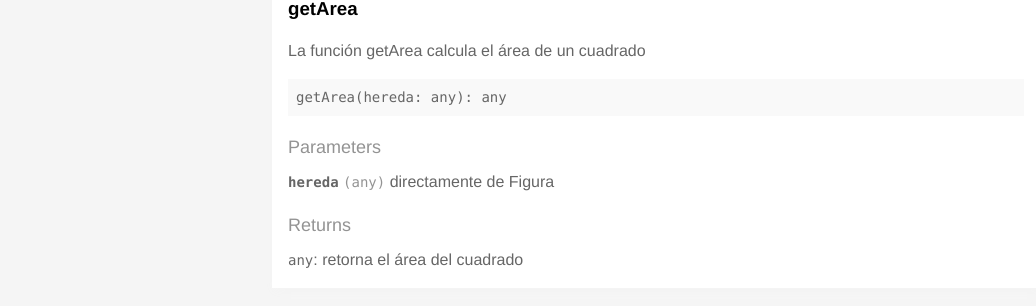
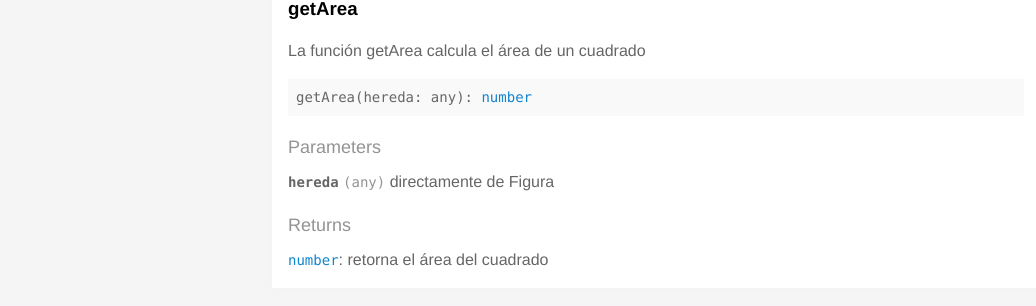
Before and after one commit to ULL-ESIT-DSI-1617/creacion-de-paquetes-npm-aitor-nestor-omar-35l2v3-1-square, a website: page docs/index.html in a window 1280 px wide. Shown: the part 358-664 px from the top of the page, without its empty margins (112-1148 px from the left). Drawn offline with Linux system fonts and the light colour scheme.

Commit message:
Modificando documentación v4

```diff
--- a/docs/index.html
+++ b/docs/index.html
@@ -120,7 +120,7 @@
   <p>La función getArea calcula el área de un cuadrado</p>
 
 
-  <div class='pre p1 fill-light mt0'>getArea(hereda: any): any</div>
+  <div class='pre p1 fill-light mt0'>getArea(hereda: any): <a href="https://developer.mozilla.org/en-US/docs/Web/JavaScript/Reference/Global_Objects/Number">number</a></div>
 
 
 
@@ -152,7 +152,7 @@
 
 
       <div class='py1 quiet mt1 prose-big'>Returns</div>
-      <code>any</code>:
+      <code><a href="https://developer.mozilla.org/en-US/docs/Web/JavaScript/Reference/Global_Objects/Number">number</a></code>:
         retorna el área del cuadrado
 
 
--- a/lib/square.js
+++ b/lib/square.js
@@ -23,7 +23,7 @@ class Square extends Figura {
 /**
 * La función getArea calcula el área de un cuadrado
 * @param hereda directamente de Figura
-* @return retorna el área del cuadrado
+* @return {number} retorna el área del cuadrado
 */
 
     getArea() {
```
